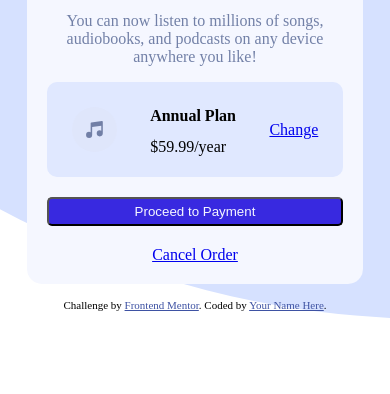
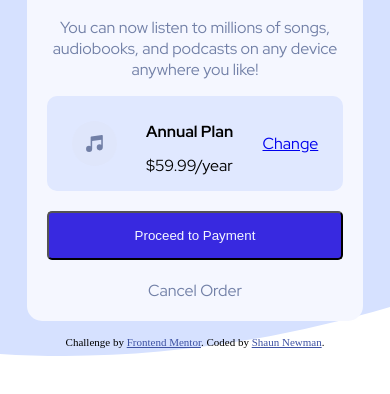
Before and after one commit to newmanwell/order-summary-component-main, a plain HTML site: page index.html in a window 390 px wide. Shown: the part 232-626 px from the top of the page. Drawn offline with Linux system fonts and the light colour scheme.

Commit message:
hover and font family completed

```diff
--- a/index.html
+++ b/index.html
@@ -5,10 +5,12 @@
     <meta name="viewport" content="width=device-width, initial-scale=1.0"> <!-- displays site properly based on user's device -->
     <link rel="stylesheet" href="./style.css">
     <link rel="icon" type="image/png" sizes="32x32" href="./images/favicon-32x32.png">
-
+    <!-- Red Hat Display font -->
+    <link rel="preconnect" href="https://fonts.googleapis.com">
+    <link rel="preconnect" href="https://fonts.gstatic.com" crossorigin>
+    <link href="https://fonts.googleapis.com/css2?family=Red+Hat+Display:ital,wght@0,300..900;1,300..900&display=swap" rel="stylesheet">
     <title>Frontend Mentor | Order summary card</title>
   </head>
-
   <body>
     <main>
       <section class="card-container">
@@ -31,7 +33,7 @@
     </main>
     <footer class="attribution">
       Challenge by <a href="https://www.frontendmentor.io?ref=challenge" target="_blank">Frontend Mentor</a>.
-      Coded by <a href="#">Your Name Here</a>.
+      Coded by <a href="https://newmanwell.github.io/codecademy_portfolio/">Shaun Newman</a>.
     </footer>
   </body>
 </html>
--- a/style.css
+++ b/style.css
@@ -15,6 +15,7 @@ main {
 }
 
 .card-container {
+  font-family: "Red Hat Display";
   width: 30%;
   background-color: hsl(225, 100%, 98%);
   padding: 20px;
@@ -24,7 +25,6 @@ main {
 .header-img {
   width: 100%;
   border-radius: 10px;
-  padding: 0;
 }
 
 .card-container h1 {
@@ -66,20 +66,34 @@ main {
   line-height: 45px;
 }
 
+.change:hover {
+  text-decoration: none;
+}
+
 button {
   display: block;
   width: 100%;
   margin-top: 20px;
-  padding: 5px;
+  padding: 15px;
   background-color: hsl(245, 75%, 52%);
   color: hsl(225, 100%, 98%);
   border-radius: 5px;
+}
+
+button:hover {
+  background-color: hsl(224, 23%, 55%);
 }
 
 .cancel {
   display: block;
   text-align: center;
   margin-top: 20px;
+  text-decoration: none;
+  color: hsl(224, 23%, 55%);
+}
+
+.cancel:hover {
+  color: hsl(223, 47%, 23%);
 }
 
 .attribution {
@@ -113,4 +127,8 @@ button {
   .card-container {
     width: 90%;
   }
+
+  body {
+    background-image: url(./images/pattern-background-mobile.svg);
+  }
 }
```
